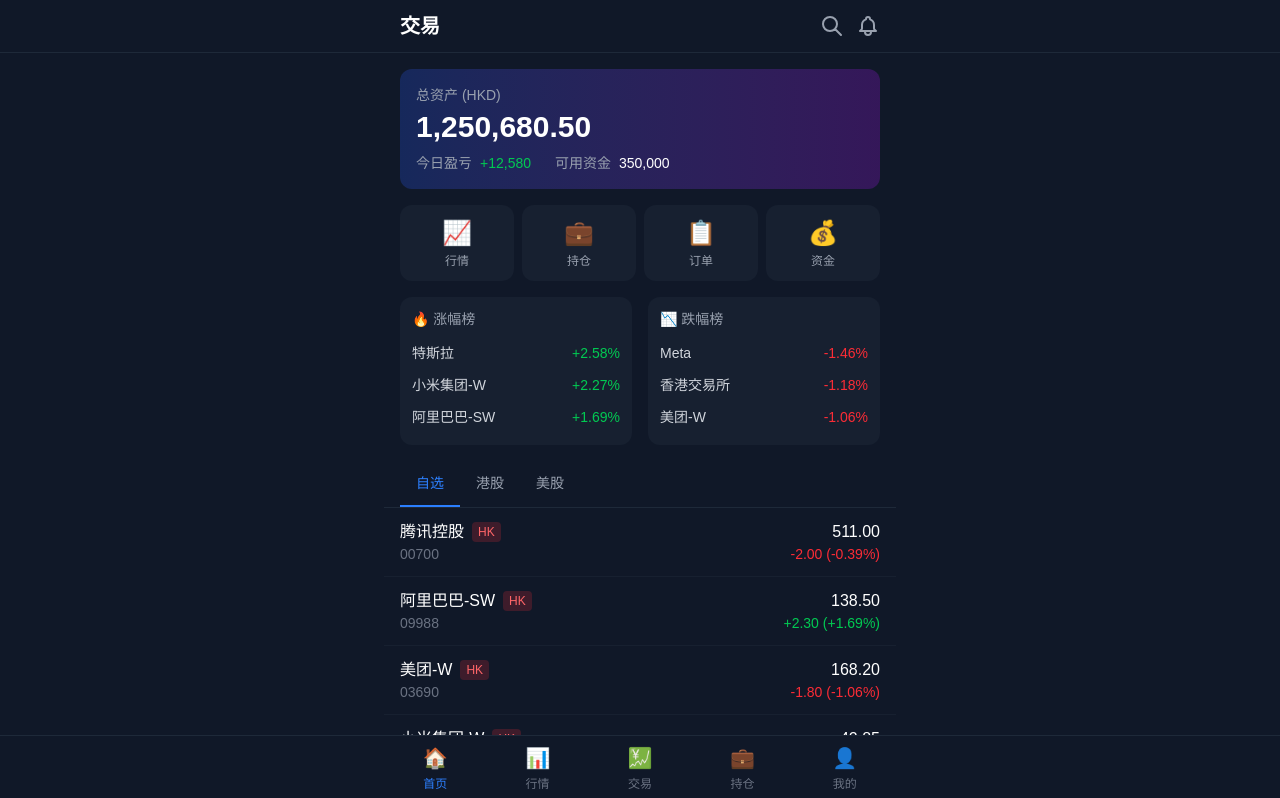
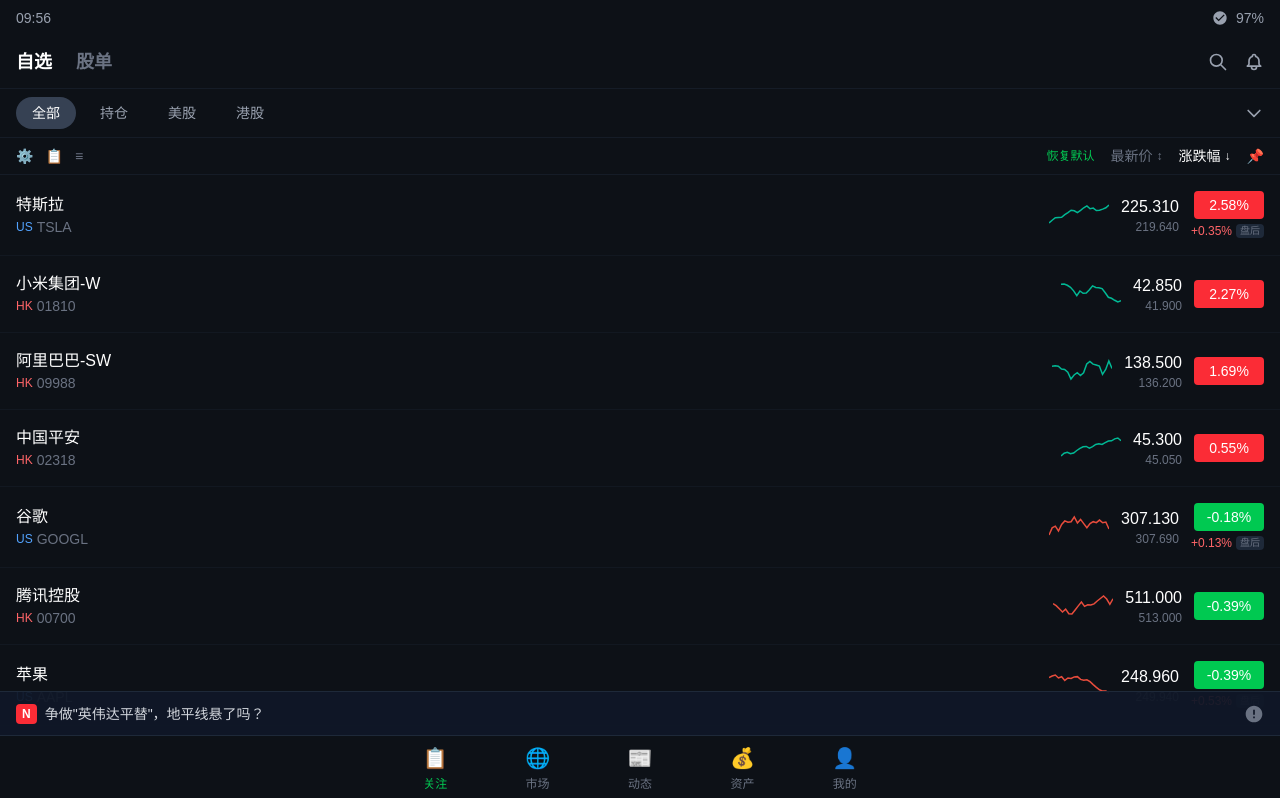
Before and after one commit to starwrights-org/trading-app, a Next.js app: page / in a window 1280 px wide. Shown: the top 798 px of the page. Built offline with nearby package versions, Linux system fonts and the light colour scheme.

Commit message:
✨ UI: 长桥风格首页
- 迷你走势图（每行股票）
- 双行价格显示（最新价 + 昨收）
- 涨跌幅圆角标签（红涨绿跌）
- 盘后数据显示
- 筛选器（全部/持仓/美股/港股）
- 排序功能（最新价/涨跌幅）
- 底部新闻栏
- 长桥配色

```diff
--- a/src/app/page.tsx
+++ b/src/app/page.tsx
@@ -1,30 +1,97 @@
 'use client';
 
 import Link from 'next/link';
-import { useState } from 'react';
-import { MOCK_STOCKS, MOCK_ACCOUNT, getTopGainers, getTopLosers } from '@/lib/mockData';
+import { useState, useMemo } from 'react';
+import { MOCK_STOCKS, MOCK_POSITIONS, MOCK_ACCOUNT } from '@/lib/mockData';
 import { Stock } from '@/lib/types';
 
-// 股票行组件
-function StockRow({ stock, showMarket = false }: { stock: Stock; showMarket?: boolean }) {
+// 迷你走势图组件
+function MiniChart({ trend, isUp }: { trend: number[]; isUp: boolean }) {
+  const max = Math.max(...trend);
+  const min = Math.min(...trend);
+  const range = max - min || 1;
+
+  const points = trend.map((val, i) => {
+    const x = (i / (trend.length - 1)) * 60;
+    const y = 20 - ((val - min) / range) * 18;
+    return `${x},${y}`;
+  }).join(' ');
+
+  return (
+    <svg width="60" height="24" className="flex-shrink-0">
+      <polyline
+        points={points}
+        fill="none"
+        stroke={isUp ? '#00b894' : '#e74c3c'}
+        strokeWidth="1.5"
+      />
+    </svg>
+  );
+}
+
+// 生成模拟走势数据
+function generateTrend(): number[] {
+  const trend: number[] = [];
+  let val = 100;
+  for (let i = 0; i < 20; i++) {
+    val += (Math.random() - 0.5) * 5;
+    trend.push(val);
+  }
+  return trend;
+}
+
+// 股票行组件 - 长桥风格
+function StockRow({ stock, showAfterHours = true }: { stock: Stock; showAfterHours?: boolean }) {
   const isUp = stock.change >= 0;
+  const trend = useMemo(() => generateTrend(), []);
+  const afterHoursChange = (Math.random() - 0.3) * 2; // 模拟盘后涨跌
+  const afterHoursUp = afterHoursChange >= 0;
+
   return (
-    <Link href={`/stock/${stock.market}/${stock.symbol}`} className="flex items-center justify-between py-3 px-4 hover:bg-gray-800/50 transition">
-      <div className="flex-1">
-        <div className="flex items-center gap-2">
-          <span className="font-medium text-white">{stock.name}</span>
-          {showMarket && (
-            <span className={`text-xs px-1.5 py-0.5 rounded ${stock.market === 'HK' ? 'bg-red-500/20 text-red-400' : 'bg-blue-500/20 text-blue-400'}`}>
+    <Link
+      href={`/stock/${stock.market}/${stock.symbol}`}
+      className="flex items-center py-4 px-4 hover:bg-gray-800/30 transition border-b border-gray-800/30"
+    >
+      {/* 左侧：名称和代码 */}
+      <div className="flex-1 min-w-0">
+        <div className="font-medium text-white text-base">{stock.name}</div>
+        <div className="text-sm text-gray-500 flex items-center gap-1">
+          <span className={`text-xs ${stock.market === 'US' ? 'text-blue-400' : 'text-red-400'}`}>
             {stock.market}
           </span>
+          <span>{stock.symbol}</span>
+        </div>
+      </div>
+
+      {/* 中间：迷你走势图 */}
+      <div className="mx-3">
+        <MiniChart trend={trend} isUp={isUp} />
+      </div>
+
+      {/* 右侧：价格和涨跌幅 */}
+      <div className="text-right flex items-center gap-3">
+        <div>
+          <div className="font-medium text-white text-base">{stock.price.toFixed(3)}</div>
+          <div className="text-xs text-gray-500">{stock.prevClose?.toFixed(3) || '-'}</div>
+        </div>
+
+        <div className="flex flex-col items-end gap-1">
+          {/* 涨跌幅标签 */}
+          <span className={`px-2 py-1 rounded text-sm font-medium min-w-[70px] text-center ${
+            isUp ? 'bg-red-500 text-white' : 'bg-green-500 text-white'
+          }`}>
+            {isUp ? '' : ''}{stock.changePercent.toFixed(2)}%
+          </span>
+
+          {/* 盘后数据 */}
+          {showAfterHours && (
+            <div className="flex items-center gap-1 text-xs">
+              <span className={afterHoursUp ? 'text-red-400' : 'text-green-400'}>
+                {afterHoursUp ? '+' : ''}{afterHoursChange.toFixed(2)}%
+              </span>
+              <span className="text-gray-500 bg-gray-800 px-1 rounded text-[10px]">盘后</span>
+            </div>
           )}
-        </div>
-        <div className="text-sm text-gray-500">{stock.symbol}</div>
-      </div>
-      <div className="text-right">
-        <div className="font-medium text-white">{stock.price.toFixed(2)}</div>
-        <div className={`text-sm ${isUp ? 'text-green-500' : 'text-red-500'}`}>
-          {isUp ? '+' : ''}{stock.change.toFixed(2)} ({isUp ? '+' : ''}{stock.changePercent.toFixed(2)}%)
         </div>
       </div>
     </Link>
@@ -32,135 +99,191 @@
 }
 
 export default function HomePage() {
-  const [activeTab, setActiveTab] = useState<'watchlist' | 'hk' | 'us'>('watchlist');
-  const watchlist = MOCK_STOCKS.slice(0, 6);
-  const hkStocks = MOCK_STOCKS.filter(s => s.market === 'HK');
-  const usStocks = MOCK_STOCKS.filter(s => s.market === 'US');
+  const [activeMainTab, setActiveMainTab] = useState<'watchlist' | 'orders'>('watchlist');
+  const [activeFilter, setActiveFilter] = useState<'all' | 'positions' | 'us' | 'hk'>('all');
+  const [sortBy, setSortBy] = useState<'price' | 'change'>('change');
+  const [sortAsc, setSortAsc] = useState(false);
 
-  const displayStocks = activeTab === 'watchlist' ? watchlist : activeTab === 'hk' ? hkStocks : usStocks;
+  // 根据筛选器过滤股票
+  const filteredStocks = useMemo(() => {
+    let stocks = [...MOCK_STOCKS];
+
+    if (activeFilter === 'positions') {
+      const positionSymbols = MOCK_POSITIONS.map(p => p.symbol);
+      stocks = stocks.filter(s => positionSymbols.includes(s.symbol));
+    } else if (activeFilter === 'us') {
+      stocks = stocks.filter(s => s.market === 'US');
+    } else if (activeFilter === 'hk') {
+      stocks = stocks.filter(s => s.market === 'HK');
+    }
+
+    // 排序
+    stocks.sort((a, b) => {
+      const val = sortBy === 'price'
+        ? a.price - b.price
+        : a.changePercent - b.changePercent;
+      return sortAsc ? val : -val;
+    });
+
+    return stocks;
+  }, [activeFilter, sortBy, sortAsc]);
+
+  const handleSort = (field: 'price' | 'change') => {
+    if (sortBy === field) {
+      setSortAsc(!sortAsc);
+    } else {
+      setSortBy(field);
+      setSortAsc(false);
+    }
+  };
 
   return (
-    <main className="min-h-screen bg-gray-900 text-white pb-20">
-      {/* Header */}
-      <div className="bg-gray-900 border-b border-gray-800 sticky top-0 z-10">
-        <div className="max-w-lg mx-auto px-4 py-3 flex items-center justify-between">
-          <h1 className="text-xl font-bold">交易</h1>
-          <div className="flex items-center gap-3">
+    <main className="min-h-screen bg-[#0d1117] text-white pb-20">
+      {/* 顶部状态栏模拟 */}
+      <div className="bg-[#0d1117] px-4 py-2 flex items-center justify-between text-sm">
+        <span className="text-gray-400">{new Date().toLocaleTimeString('zh-CN', { hour: '2-digit', minute: '2-digit' })}</span>
+        <div className="flex items-center gap-2">
+          <svg className="w-4 h-4 text-gray-400" fill="currentColor" viewBox="0 0 24 24">
+            <path d="M12 2C6.48 2 2 6.48 2 12s4.48 10 10 10 10-4.48 10-10S17.52 2 12 2zm-2 15l-5-5 1.41-1.41L10 14.17l7.59-7.59L19 8l-9 9z"/>
+          </svg>
+          <span className="text-gray-400">97%</span>
+        </div>
+      </div>
+
+      {/* 主 Tab：自选 / 股单 */}
+      <div className="flex items-center justify-between px-4 py-3 border-b border-gray-800/50">
+        <div className="flex gap-6">
+          <button
+            onClick={() => setActiveMainTab('watchlist')}
+            className={`text-lg font-bold ${activeMainTab === 'watchlist' ? 'text-white' : 'text-gray-500'}`}
+          >
+            自选
+          </button>
+          <button
+            onClick={() => setActiveMainTab('orders')}
+            className={`text-lg font-bold ${activeMainTab === 'orders' ? 'text-white' : 'text-gray-500'}`}
+          >
+            股单
+          </button>
+        </div>
+        <div className="flex items-center gap-4">
           <button className="text-gray-400 hover:text-white">
-              <svg className="w-6 h-6" fill="none" stroke="currentColor" viewBox="0 0 24 24">
+            <svg className="w-5 h-5" fill="none" stroke="currentColor" viewBox="0 0 24 24">
               <path strokeLinecap="round" strokeLinejoin="round" strokeWidth={2} d="M21 21l-6-6m2-5a7 7 0 11-14 0 7 7 0 0114 0z" />
             </svg>
           </button>
           <button className="text-gray-400 hover:text-white">
-              <svg className="w-6 h-6" fill="none" stroke="currentColor" viewBox="0 0 24 24">
+            <svg className="w-5 h-5" fill="none" stroke="currentColor" viewBox="0 0 24 24">
               <path strokeLinecap="round" strokeLinejoin="round" strokeWidth={2} d="M15 17h5l-1.405-1.405A2.032 2.032 0 0118 14.158V11a6.002 6.002 0 00-4-5.659V5a2 2 0 10-4 0v.341C7.67 6.165 6 8.388 6 11v3.159c0 .538-.214 1.055-.595 1.436L4 17h5m6 0v1a3 3 0 11-6 0v-1m6 0H9" />
             </svg>
           </button>
         </div>
       </div>
+
+      {/* 筛选 Tab：全部 / 持仓 / 美股 / 港股 */}
+      <div className="flex items-center px-4 py-2 gap-2 border-b border-gray-800/50 overflow-x-auto">
+        {[
+          { key: 'all', label: '全部' },
+          { key: 'positions', label: '持仓' },
+          { key: 'us', label: '美股' },
+          { key: 'hk', label: '港股' },
+        ].map(filter => (
+          <button
+            key={filter.key}
+            onClick={() => setActiveFilter(filter.key as typeof activeFilter)}
+            className={`px-4 py-1.5 rounded-full text-sm font-medium transition whitespace-nowrap ${
+              activeFilter === filter.key
+                ? 'bg-gray-700 text-white'
+                : 'text-gray-400 hover:text-white'
+            }`}
+          >
+            {filter.label}
+          </button>
+        ))}
+        <div className="flex-1" />
+        <button className="text-gray-400">
+          <svg className="w-5 h-5" fill="none" stroke="currentColor" viewBox="0 0 24 24">
+            <path strokeLinecap="round" strokeLinejoin="round" strokeWidth={2} d="M19 9l-7 7-7-7" />
+          </svg>
+        </button>
       </div>
 
-      <div className="max-w-lg mx-auto">
-        {/* 账户概览 */}
-        <div className="p-4 bg-gradient-to-r from-blue-900/50 to-purple-900/50 m-4 rounded-xl">
-          <div className="text-sm text-gray-400 mb-1">总资产 (HKD)</div>
-          <div className="text-3xl font-bold mb-2">{MOCK_ACCOUNT.totalAssets.toLocaleString('en-US', { minimumFractionDigits: 2 })}</div>
-          <div className="flex gap-6 text-sm">
-            <div>
-              <span className="text-gray-400">今日盈亏</span>
-              <span className={`ml-2 ${MOCK_ACCOUNT.todayProfitLoss >= 0 ? 'text-green-500' : 'text-red-500'}`}>
-                {MOCK_ACCOUNT.todayProfitLoss >= 0 ? '+' : ''}{MOCK_ACCOUNT.todayProfitLoss.toLocaleString()}
-              </span>
+      {/* 工具栏 */}
+      <div className="flex items-center justify-between px-4 py-2 text-sm border-b border-gray-800/50">
+        <div className="flex items-center gap-3 text-gray-500">
+          <button className="hover:text-white">⚙️</button>
+          <button className="hover:text-white">📋</button>
+          <button className="hover:text-white">≡</button>
         </div>
-            <div>
-              <span className="text-gray-400">可用资金</span>
-              <span className="ml-2 text-white">{MOCK_ACCOUNT.cashBalance.toLocaleString()}</span>
-            </div>
+        <div className="flex items-center gap-4">
+          <span className="text-green-500 text-xs">恢复默认</span>
+          <button
+            onClick={() => handleSort('price')}
+            className={`flex items-center gap-1 ${sortBy === 'price' ? 'text-white' : 'text-gray-500'}`}
+          >
+            最新价
+            <span className="text-xs">{sortBy === 'price' ? (sortAsc ? '↑' : '↓') : '↕'}</span>
+          </button>
+          <button
+            onClick={() => handleSort('change')}
+            className={`flex items-center gap-1 ${sortBy === 'change' ? 'text-white' : 'text-gray-500'}`}
+          >
+            涨跌幅
+            <span className="text-xs">{sortBy === 'change' ? (sortAsc ? '↑' : '↓') : '↕'}</span>
+          </button>
+          <button className="text-gray-500">📌</button>
         </div>
       </div>
 
-        {/* 快捷入口 */}
-        <div className="grid grid-cols-4 gap-2 px-4 mb-4">
-          {[
-            { icon: '📈', label: '行情', href: '/market' },
-            { icon: '💼', label: '持仓', href: '/positions' },
-            { icon: '📋', label: '订单', href: '/orders' },
-            { icon: '💰', label: '资金', href: '/account' },
-          ].map(item => (
-            <Link key={item.label} href={item.href} className="flex flex-col items-center py-3 bg-gray-800/50 rounded-xl hover:bg-gray-800 transition">
-              <span className="text-2xl mb-1">{item.icon}</span>
-              <span className="text-xs text-gray-400">{item.label}</span>
-            </Link>
+      {/* 股票列表 */}
+      <div className="divide-y divide-gray-800/30">
+        {filteredStocks.map(stock => (
+          <StockRow
+            key={stock.symbol}
+            stock={stock}
+            showAfterHours={stock.market === 'US'}
+          />
         ))}
       </div>
 
-        {/* 涨跌榜 */}
-        <div className="grid grid-cols-2 gap-4 px-4 mb-4">
-          <div className="bg-gray-800/50 rounded-xl p-3">
-            <div className="text-sm text-gray-400 mb-2">🔥 涨幅榜</div>
-            {getTopGainers().slice(0, 3).map(stock => (
-              <Link key={stock.symbol} href={`/stock/${stock.market}/${stock.symbol}`} className="flex justify-between py-1.5 text-sm hover:text-green-400">
-                <span className="text-gray-300">{stock.name}</span>
-                <span className="text-green-500">+{stock.changePercent.toFixed(2)}%</span>
-              </Link>
-            ))}
+      {filteredStocks.length === 0 && (
+        <div className="text-center py-20 text-gray-500">
+          <div className="text-4xl mb-4">📭</div>
+          <div>暂无股票</div>
         </div>
-          <div className="bg-gray-800/50 rounded-xl p-3">
-            <div className="text-sm text-gray-400 mb-2">📉 跌幅榜</div>
-            {getTopLosers().slice(0, 3).map(stock => (
-              <Link key={stock.symbol} href={`/stock/${stock.market}/${stock.symbol}`} className="flex justify-between py-1.5 text-sm hover:text-red-400">
-                <span className="text-gray-300">{stock.name}</span>
-                <span className="text-red-500">{stock.changePercent.toFixed(2)}%</span>
-              </Link>
-            ))}
+      )}
+
+      {/* 底部新闻提示 */}
+      <div className="fixed bottom-16 left-0 right-0 bg-gray-900/95 border-t border-gray-800 px-4 py-3">
+        <div className="flex items-center gap-2 text-sm">
+          <span className="bg-red-500 text-white px-1.5 py-0.5 rounded text-xs font-bold">N</span>
+          <span className="text-gray-300 flex-1 truncate">争做"英伟达平替"，地平线悬了吗？</span>
+          <button className="text-gray-500">
+            <svg className="w-5 h-5" fill="currentColor" viewBox="0 0 24 24">
+              <path d="M12 2C6.48 2 2 6.48 2 12s4.48 10 10 10 10-4.48 10-10S17.52 2 12 2zm1 15h-2v-2h2v2zm0-4h-2V7h2v6z"/>
+            </svg>
+          </button>
         </div>
       </div>
 
-        {/* 自选/港股/美股 Tab */}
-        <div className="flex border-b border-gray-800 px-4">
-          {[
-            { key: 'watchlist', label: '自选' },
-            { key: 'hk', label: '港股' },
-            { key: 'us', label: '美股' },
-          ].map(tab => (
-            <button
-              key={tab.key}
-              onClick={() => setActiveTab(tab.key as typeof activeTab)}
-              className={`px-4 py-3 text-sm font-medium border-b-2 transition ${
-                activeTab === tab.key
-                  ? 'border-blue-500 text-blue-500'
-                  : 'border-transparent text-gray-400 hover:text-white'
-              }`}
-            >
-              {tab.label}
-            </button>
-          ))}
-        </div>
-
-        {/* 股票列表 */}
-        <div className="divide-y divide-gray-800/50">
-          {displayStocks.map(stock => (
-            <StockRow key={stock.symbol} stock={stock} showMarket={activeTab === 'watchlist'} />
-          ))}
-        </div>
-      </div>
-
-      {/* 底部导航 */}
-      <nav className="fixed bottom-0 left-0 right-0 bg-gray-900 border-t border-gray-800">
+      {/* 底部导航 - 长桥风格 */}
+      <nav className="fixed bottom-0 left-0 right-0 bg-[#0d1117] border-t border-gray-800">
         <div className="max-w-lg mx-auto flex">
           {[
-            { icon: '🏠', label: '首页', href: '/', active: true },
-            { icon: '📊', label: '行情', href: '/market', active: false },
-            { icon: '💹', label: '交易', href: '/trade', active: false },
-            { icon: '💼', label: '持仓', href: '/positions', active: false },
-            { icon: '👤', label: '我的', href: '/account', active: false },
+            { icon: '📋', activeIcon: '📋', label: '关注', href: '/', active: true },
+            { icon: '🌐', activeIcon: '🌐', label: '市场', href: '/market', active: false },
+            { icon: '📰', activeIcon: '📰', label: '动态', href: '/news', active: false },
+            { icon: '💰', activeIcon: '💰', label: '资产', href: '/positions', active: false },
+            { icon: '👤', activeIcon: '👤', label: '我的', href: '/account', active: false },
           ].map(item => (
             <Link
               key={item.label}
               href={item.href}
-              className={`flex-1 flex flex-col items-center py-2 ${item.active ? 'text-blue-500' : 'text-gray-500 hover:text-gray-300'}`}
+              className={`flex-1 flex flex-col items-center py-2 ${
+                item.active ? 'text-green-500' : 'text-gray-500 hover:text-gray-300'
+              }`}
             >
-              <span className="text-xl">{item.icon}</span>
+              <span className="text-xl">{item.active ? item.activeIcon : item.icon}</span>
               <span className="text-xs mt-1">{item.label}</span>
             </Link>
           ))}
```
Lines whose indentation alone changed are shown as unchanged.
